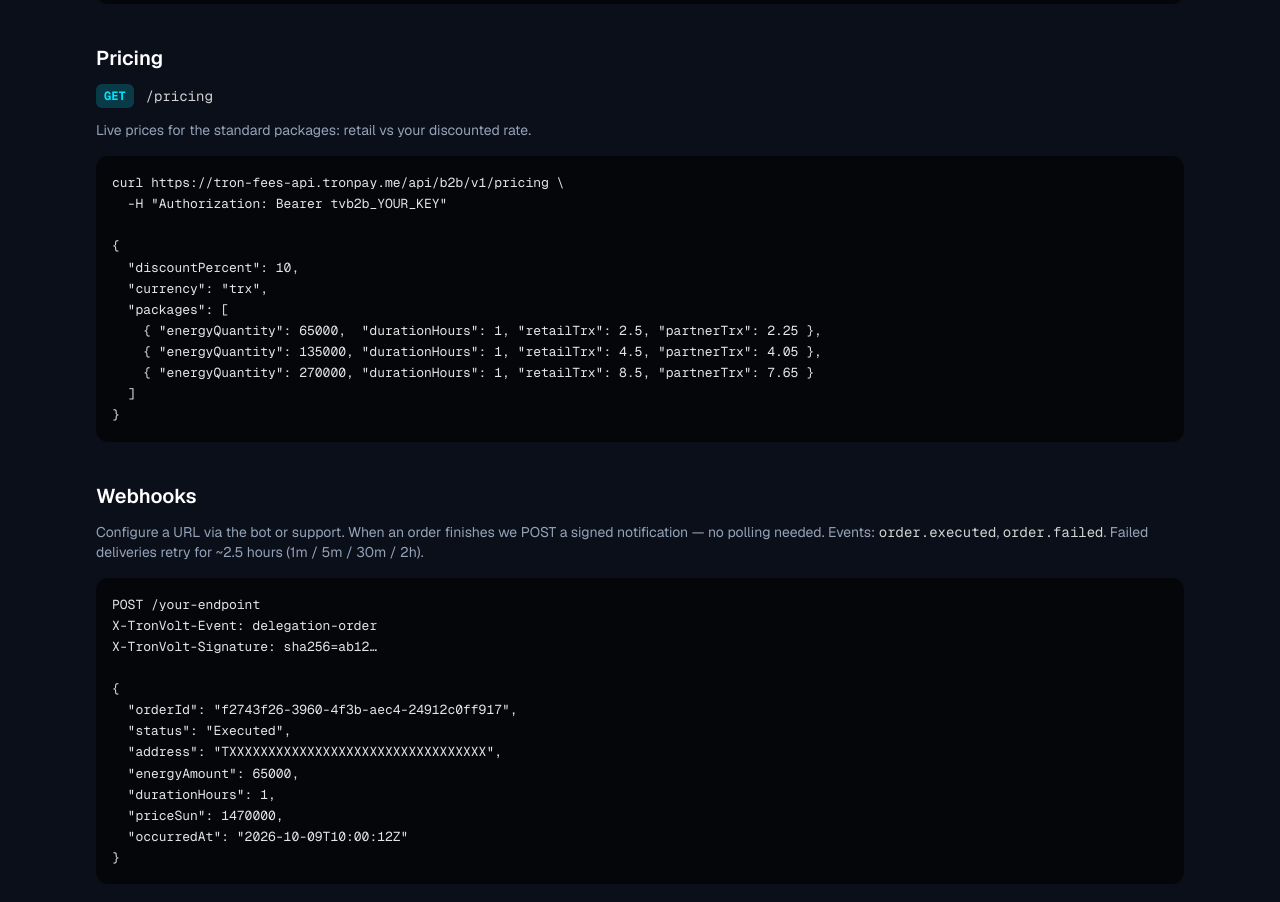
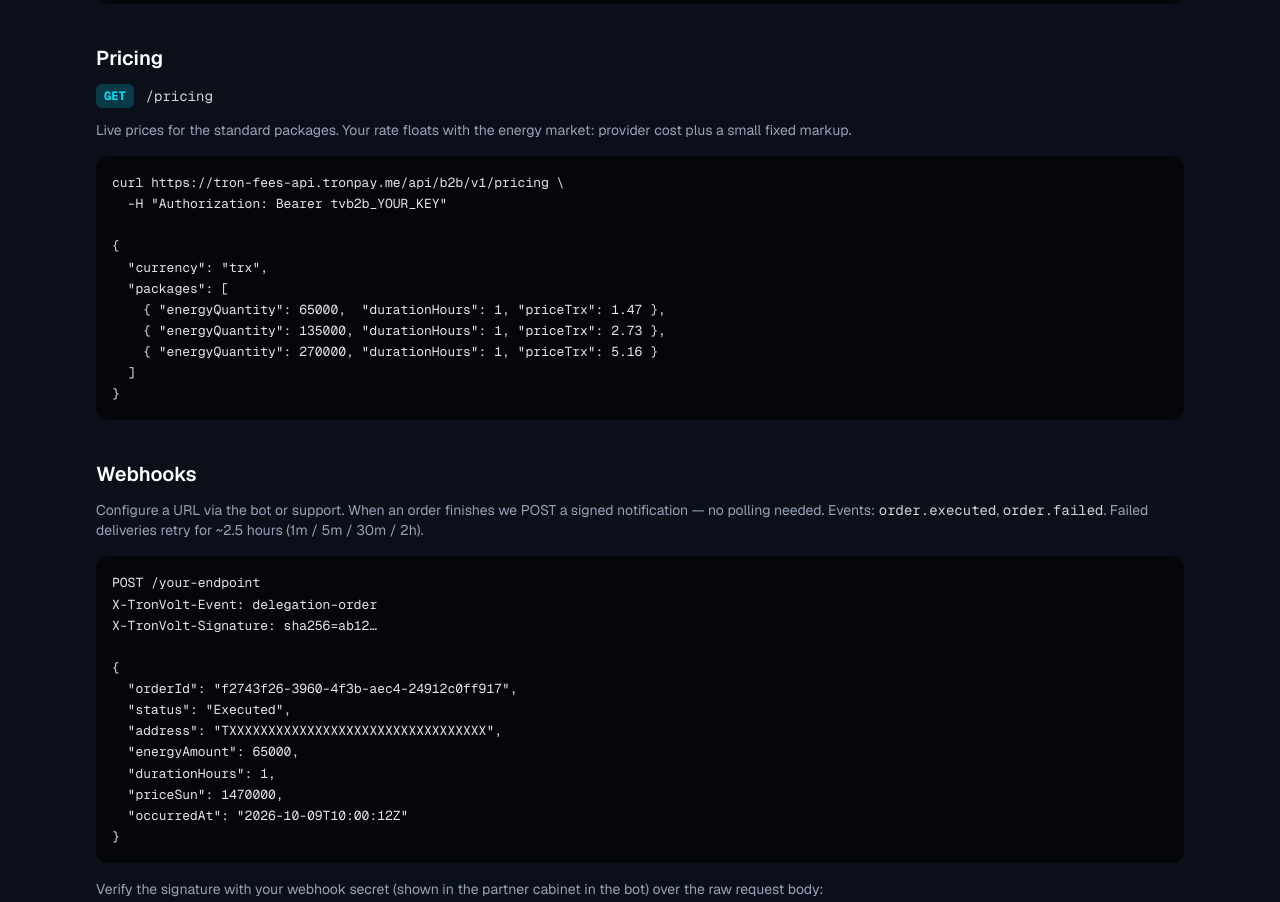
Before and after one commit to VerbitskiA/tron-fees-landing, a Next.js app: page /docs in a window 1280 px wide. Shown: the part 2340-3242 px from the top of the page. Built offline with nearby package versions, Linux system fonts and the light colour scheme; no server answers.

Commit message:
Docs: pricing example without retail/discount — partner price only

```diff
--- a/src/app/docs/page.tsx
+++ b/src/app/docs/page.tsx
@@ -205,17 +205,19 @@
         </Endpoint>
 
         <Endpoint method="GET" path="/pricing" title="Pricing">
-          <p>Live prices for the standard packages: retail vs your discounted rate.</p>
+          <p>
+            Live prices for the standard packages. Your rate floats with the
+            energy market: provider cost plus a small fixed markup.
+          </p>
           <Code>{`curl ${BASE_URL}/pricing \\
   -H "Authorization: Bearer tvb2b_YOUR_KEY"
 
 {
-  "discountPercent": 10,
   "currency": "trx",
   "packages": [
-    { "energyQuantity": 65000,  "durationHours": 1, "retailTrx": 2.5, "partnerTrx": 2.25 },
-    { "energyQuantity": 135000, "durationHours": 1, "retailTrx": 4.5, "partnerTrx": 4.05 },
-    { "energyQuantity": 270000, "durationHours": 1, "retailTrx": 8.5, "partnerTrx": 7.65 }
+    { "energyQuantity": 65000,  "durationHours": 1, "priceTrx": 1.47 },
+    { "energyQuantity": 135000, "durationHours": 1, "priceTrx": 2.73 },
+    { "energyQuantity": 270000, "durationHours": 1, "priceTrx": 5.16 }
   ]
 }`}</Code>
         </Endpoint>
```
